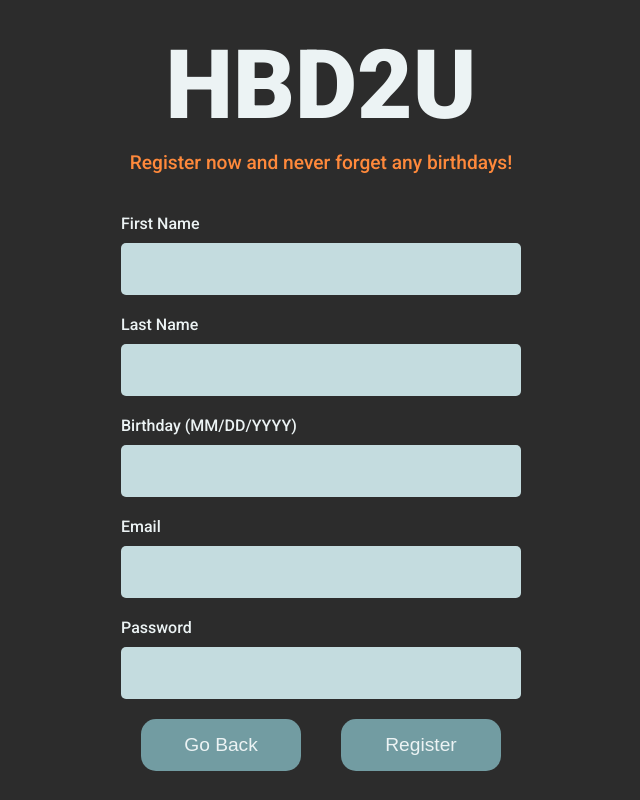
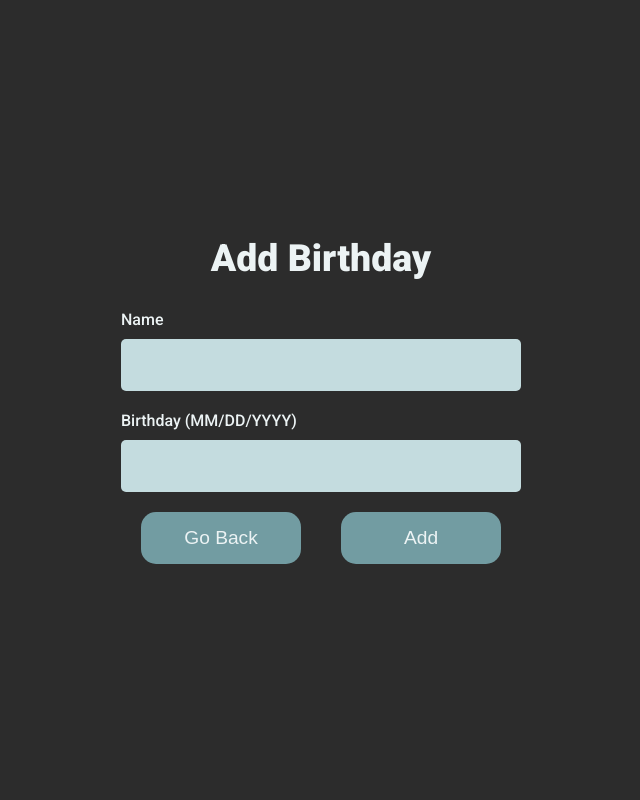
Before and after one commit to anthonyvirgil/hbd2u, a React (Create React App) app in the folder client/: page /add in a window 1280 px wide. Shown: the whole page, without its empty margins (319-959 px from the left). Built offline with nearby package versions, Linux system fonts and the light colour scheme.

Commit message:
Adding birthdaySlice and addBirthday form

```diff
--- a/client/src/App.js
+++ b/client/src/App.js
@@ -36,5 +36,8 @@ const AppContainer = styled.div`
 	height: 100vh;
 	background-color: var(--hbd-color-main-bg);
 	color: var(--hbd-font-color);
-	overflow: hidden;
+	overflow: scroll;
+	&::-webkit-scrollbar {
+		display: none;
+	}
 `;
--- a/client/src/app/store.js
+++ b/client/src/app/store.js
@@ -1,10 +1,12 @@
 import { configureStore } from '@reduxjs/toolkit';
 import userReducer from '../features/userSlice';
+import birthdayReducer from '../features/birthdaySlice';
 import thunk from 'redux-thunk';
 
 export default configureStore({
 	reducer: {
 		user: userReducer,
+		birthday: birthdayReducer,
 	},
 	middleware: [thunk],
 });
--- a/client/src/components/AddBirthday.js
+++ b/client/src/components/AddBirthday.js
@@ -1,20 +1,17 @@
 import React, { useEffect, useRef } from 'react';
 import { useDispatch, useSelector } from 'react-redux';
 import {
-	selectUserError,
-	registerUser,
+	selectBirthdayError,
+	addBirthday,
 	clearErrors,
-} from '../features/userSlice';
+} from '../features/birthdaySlice';
 import styled from 'styled-components';
 
-const AddBirthday = ({ goBack }) => {
-	const emailRef = useRef(null);
-	const passwordRef = useRef(null);
-	const firstNameRef = useRef(null);
-	const lastNameRef = useRef(null);
+const AddBirthday = () => {
+	const nameRef = useRef(null);
 	const birthDateRef = useRef(null);
 	const dispatch = useDispatch();
-	const userError = useSelector(selectUserError);
+	const birthdayError = useSelector(selectBirthdayError);
 
 	useEffect(() => {
 		dispatch(clearErrors);
@@ -23,56 +20,37 @@ const AddBirthday = ({ goBack }) => {
 	const handleSubmit = (e) => {
 		e.preventDefault();
 		dispatch(
-			registerUser({
-				firstName: firstNameRef.current.value,
-				lastName: lastNameRef.current.value,
+			addBirthday({
+				name: nameRef.current.value,
 				birthDate: birthDateRef.current.value,
-				email: emailRef.current.value,
-				password: passwordRef.current.value,
 			})
 		);
 	};
 
 	const handleGoBack = (e) => {
 		e.preventDefault();
-		goBack();
 	};
 
 	return (
 		<RegistrationContainer>
 			<Title>
-				<h1>HBD2U</h1>
+				<h3>Add Birthday</h3>
 			</Title>
-			<Subtitle>
-				<p>Register now and never forget any birthdays!</p>
-			</Subtitle>
-			<Error>{userError}</Error>
+			<Error>{birthdayError}</Error>
 			<Form onSubmit={handleSubmit}>
 				<InputLabel>
-					<label htmlFor="firstName">First Name</label>
+					<label htmlFor="name">Name</label>
 				</InputLabel>
-				<Input id="firstName" ref={firstNameRef} type="text"></Input>
-				<InputLabel>
-					<label htmlFor="lastName">Last Name</label>
-				</InputLabel>
-				<Input id="lastName" ref={lastNameRef} type="text"></Input>
+				<Input id="name" ref={nameRef} type="text"></Input>
 				<InputLabel>
 					<label htmlFor="birthday">Birthday (MM/DD/YYYY)</label>
 				</InputLabel>
 				<Input id="birthday" ref={birthDateRef} type="text"></Input>
-				<InputLabel>
-					<label htmlFor="email">Email</label>
-				</InputLabel>
-				<Input id="email" ref={emailRef} type="text"></Input>
-				<InputLabel>
-					<label htmlFor="password">Password</label>
-				</InputLabel>
-				<Input id="password" ref={passwordRef} type="password"></Input>
 				<ButtonContainer>
 					<Button type="button" onClick={handleGoBack}>
 						Go Back
 					</Button>
-					<Button type="submit">Register</Button>
+					<Button type="submit">Add</Button>
 				</ButtonContainer>
 			</Form>
 		</RegistrationContainer>
@@ -98,14 +76,14 @@ const RegistrationContainer = styled.div`
 `;
 
 const Form = styled.form`
-	width: 400px;
+	width: inherit;
 	display: flex;
 	flex-direction: column;
 `;
 
 const Title = styled.div`
 	margin-bottom: 10px;
-	font-size: 3em;
+	font-size: 2em;
 `;
 
 const Subtitle = styled.div`
--- a/client/src/components/Home.js
+++ b/client/src/components/Home.js
@@ -14,6 +14,7 @@ const Home = () => {
 	const dispatch = useDispatch();
 	const user = useSelector(selectUser) || localStorage.getItem('user');
 	const token = localStorage.getItem('token');
+	console.log(user);
 
 	const handleLogout = () => {
 		history.push('/');
--- a/client/src/components/Login.js
+++ b/client/src/components/Login.js
@@ -76,13 +76,13 @@ const LoginContainer = styled.div`
 	text-align: center;
 	margin-right: auto;
 	margin-left: auto;
-	height: 100vh;
+	max-width: 960px;
 `;
 
 const Form = styled.form`
 	display: flex;
 	flex-direction: column;
-	width: 100%;
+	width: inherit;
 `;
 
 const Input = styled.input`
--- a/client/src/components/Main.js
+++ b/client/src/components/Main.js
@@ -9,6 +9,7 @@ import AddBirthday from './AddBirthday';
 
 const Main = () => {
 	const user = useSelector(selectUser) || localStorage.getItem('user');
+	console.log(user);
 
 	useEffect(() => {
 		if (!localStorage.getItem('token')) {
@@ -17,7 +18,7 @@ const Main = () => {
 		if (!localStorage.getItem('user')) {
 			localStorage.setItem('user', user);
 		}
-	}, []);
+	}, [user]);
 
 	return <MainContainer>{user ? <Home /> : <Welcome />}</MainContainer>;
 };
--- a/client/src/components/Registration.js
+++ b/client/src/components/Registration.js
@@ -84,7 +84,7 @@ const Registration = ({ goBack }) => {
 export default Registration;
 
 const RegistrationContainer = styled.div`
-	width: 400px;
+	max-width: 960px;
 	display: flex;
 	flex-direction: column;
 	justify-content: center;
@@ -94,7 +94,7 @@ const RegistrationContainer = styled.div`
 const Form = styled.form`
 	display: flex;
 	flex-direction: column;
-	width: 100%;
+	width: inherit;
 `;
 
 const Title = styled.div`
--- /dev/null
+++ b/client/src/features/birthdaySlice.js
@@ -0,0 +1,54 @@
+import { createSlice, createAsyncThunk } from '@reduxjs/toolkit';
+import axios from 'axios';
+
+export const addBirthday = createAsyncThunk(
+	'birthday/addBirthday',
+	async (birthdayData) => {
+		try {
+			const response = await axios
+				.post('/api/birthdays', birthdayData)
+				.catch((err) => {
+					throw err.response.data;
+				});
+			return response.data;
+		} catch (error) {
+			throw new Error(error);
+		}
+	}
+);
+
+export const birthdaySlice = createSlice({
+	name: 'birthday',
+	initialState: {
+		birthday: null,
+		loading: false,
+		error: null,
+	},
+	reducers: {
+		clearErrors: (state, action) => {
+			state.error = null;
+		},
+	},
+	extraReducers: {
+		[addBirthday.pending]: (state, action) => {
+			state.loading = true;
+			state.error = null;
+		},
+		[addBirthday.fulfilled]: (state, action) => {
+			state.birthday = action.payload;
+			state.loading = false;
+			state.error = null;
+		},
+		[addBirthday.rejected]: (state, action) => {
+			state.error = action.error.message;
+			state.loading = false;
+		},
+	},
+});
+
+export const { clearErrors } = birthdaySlice.actions;
+
+export const selectBirthdayError = (state) => state.birthday.error;
+export const selectBirthdayLoading = (state) => state.birthday.loading;
+
+export default birthdaySlice.reducer;
```
Also changed, not shown: 1 other file (tests, documents, lock files or other folders).
